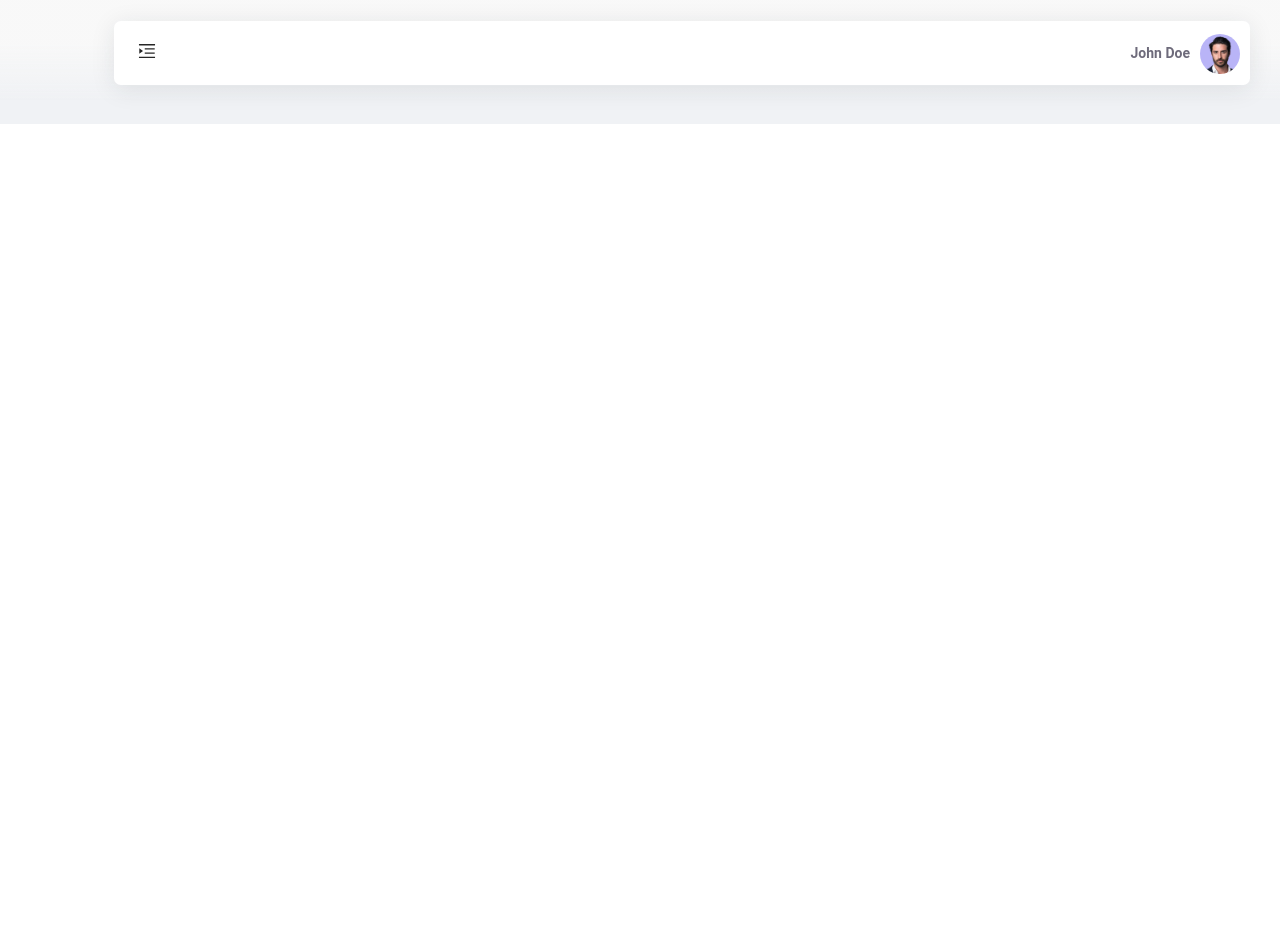
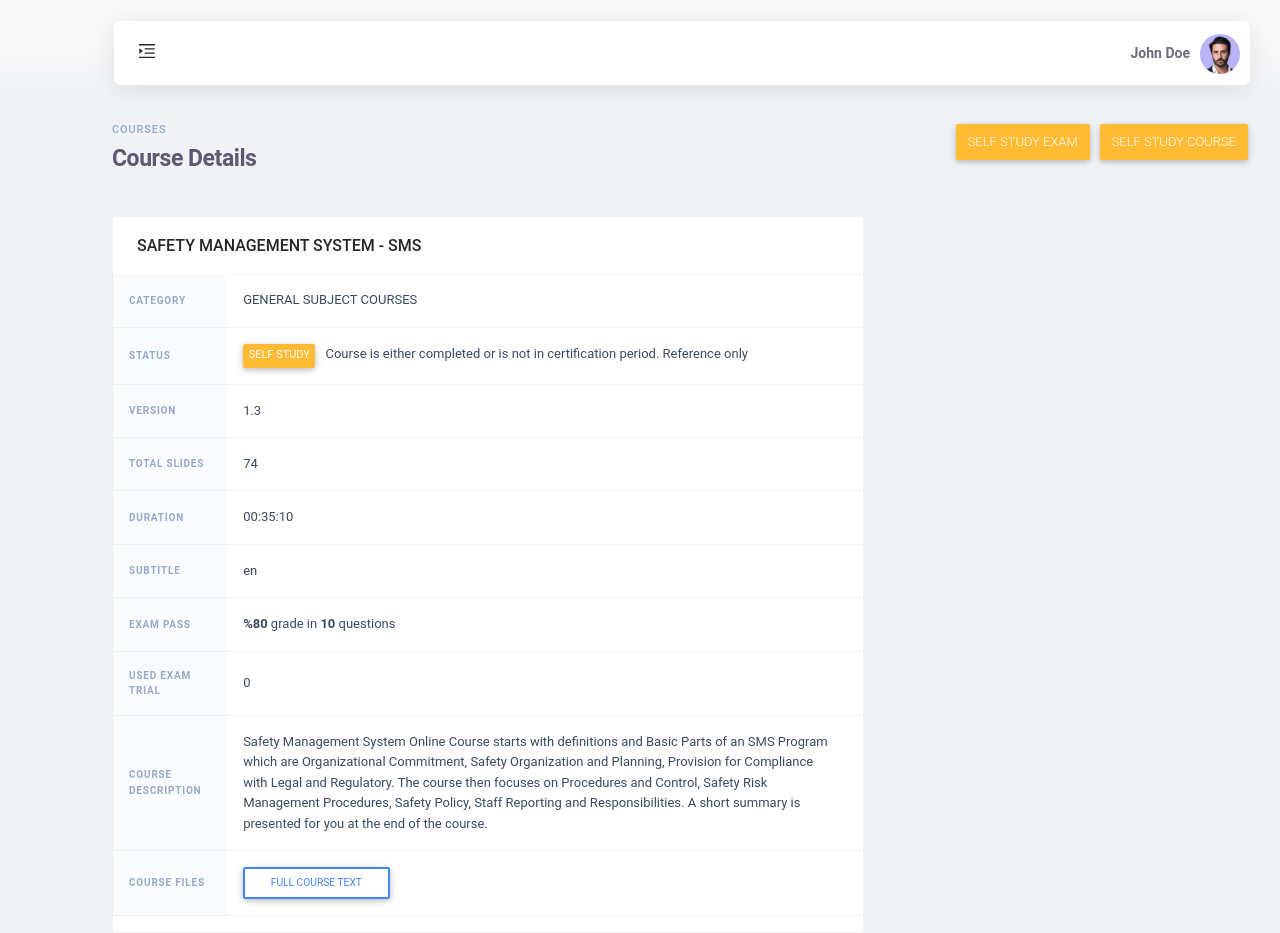
Before and after one commit to FatimeyiZahra/course-exam-reactJs, a React (Create React App) app: page /courseDetails in a window 1280 px wide. Before the commit the page ends 800 px from the top, so only its background shows below. Built offline with nearby package versions, Linux system fonts and the light colour scheme.

Commit message:
course details

```diff
--- a/src/App.js
+++ b/src/App.js
@@ -7,6 +7,7 @@ import DashboardLayout from "./app/layout/DashboardLayout";
 import SignIn from "./app/pages/signIn/SignIn";
 import DashBoard from "./app/pages/dashboard/DashBoard";
 import SelfStudyCoursesCategory from "./app/pages/selfStudyCoursesCategory/SelfStudyCoursesCategory";
+import CourseDetails from "./app/pages/courseDetails/CourseDetails";
 // import '@fortawesome/fontawesome-free/css/all.min.css';
 //  import 'bootstrap-css-only/css/bootstrap.min.css';
 //   import 'mdbreact/dist/css/mdb.css';
@@ -25,6 +26,9 @@ function App() {
          <Route exact path="/SelfStudyCourse">
            <SelfStudyCoursesCategory/>
          </Route>
+         <Route exact path="/courseDetails">
+           <CourseDetails/>
+         </Route>
         </DashboardLayout>
       </Switch>
     </BrowserRouter>
--- a/src/app/component/cardTransactions/index.css
+++ b/src/app/component/cardTransactions/index.css
@@ -271,9 +271,9 @@ small,
 .badge {
   display: inline-block;
   padding: 0.33em 0.5em;
-  font-size: 14px;
+  font-size: 11px;
   font-weight: 400;
-  line-height: 1;
+  line-height: 1.5;
   text-align: center;
   white-space: nowrap;
   /* vertical-align: baseline; */
--- a/src/app/layout/menuItem/SideBarMenuItem.jsx
+++ b/src/app/layout/menuItem/SideBarMenuItem.jsx
@@ -30,7 +30,7 @@ const SideBarMenuItem = () => {
             <Menu.Item key="8">Team 2</Menu.Item>
           </SubMenu>
           <Menu.Item key="9" icon={<FileOutlined  style={{ fontSize: "20px",margin: "0px 6px 0px 0px"}}/>} style={{ fontWeight:"400",fontSize: "1.1rem " ,color:"#625f6e" }}>
-            Files
+          <Link to="/courseDetails">Course Details</Link>
           </Menu.Item>
         </Menu>
   )
--- /dev/null
+++ b/src/app/pages/courseDetails/CourseDetails.jsx
@@ -0,0 +1,117 @@
+import React from "react";
+import { Row, Col } from "antd";
+import "antd/dist/antd.min.css";
+import "./courseDetails.css";
+import { Card } from "antd";
+
+const CourseDetails = () => {
+  return (
+    <div>
+      <div style={{ marginBottom: " 2rem" }}>
+        <Row justify="space-between">
+          <Col xs={24} sm={24} md={12} lg={12} xl={12}>
+            <p className="header-pretitle"> Courses</p>
+            <h1 className="header-title">Course Details</h1>
+          </Col>
+          <Col xs={24} sm={24} md={12} lg={12} xl={12} align="right">
+            <a
+              href="!#"
+              className="btn btn-round btn-block btn-warning lift btn-disable-block"
+              style={{ padding: "0.5rem 0.75rem" }}
+            >
+              Self Study Exam
+            </a>
+            <a
+              href="!#"
+              className="btn btn-round btn-block btn-warning lift btn-disable-block"
+              style={{ marginLeft: "10px", padding: "0.5rem 0.75rem" }}
+            >
+              Self Study Course
+            </a>
+          </Col>
+        </Row>
+      </div>
+
+      <Row gutter={[16, 16]}>
+        <Col xs={24} md={16} lg={16}>
+          <Card
+            title="SAFETY MANAGEMENT SYSTEM - SMS"
+            className="cardWithTable"
+            style={{ padding: 0 }}
+          >
+            <table className="table table-sm card-table">
+              <tbody className="list font-size-sm">
+                <tr>
+                  <th>Category</th>
+                  <td>GENERAL SUBJECT COURSES</td>
+                </tr>
+                <tr>
+                  <th>Status</th>
+                  <td>
+                    <span className="badge badge-warning">SELF STUDY</span>
+                    <small style={{ paddingLeft: "10px" }}>
+                      Course is either completed or is not in certification
+                      period. Reference only
+                    </small>
+                  </td>
+                </tr>
+                <tr>
+                  <th>Version</th>
+                  <td>1.3 </td>
+                </tr>
+                <tr>
+                  <th>Total Slides </th>
+                  <td>74 </td>
+                </tr>
+                <tr>
+                  <th>Duration</th>
+                  <td>00:35:10</td>
+                </tr>
+                <tr>
+                  <th>Subtitle </th>
+                  <td>en</td>
+                </tr>
+                <tr>
+                  <th>Exam Pass</th>
+                  <td>
+                    <b>%80</b> grade in <b>10</b> questions{" "}
+                  </td>
+                </tr>
+                <tr>
+                  <th>Used Exam Trial</th>
+                  <td>0</td>
+                </tr>
+                <tr className="d-none d-lg-table-row">
+                  <th className="vertical-align-top">Course Description</th>
+                  <td>
+                    Safety Management System Online Course starts with
+                    definitions and Basic Parts of an SMS Program which are
+                    Organizational Commitment, Safety Organization and Planning,
+                    Provision for Compliance with Legal and Regulatory. The
+                    course then focuses on Procedures and Control, Safety Risk
+                    Management Procedures, Safety Policy, Staff Reporting and
+                    Responsibilities. A short summary is presented for you at
+                    the end of the course.{" "}
+                  </td>
+                </tr>
+                <tr>
+                  <th>Course Files</th>
+                  <td className="pl-0">
+                    <button
+                      type="button"
+                      className="btn btn-round btn-block  btn-sm btn-outline-primary btn-disable-block"
+                    >
+                      <i className="fe fe-file-text"></i> FULL COURSE TEXT
+                    </button>{" "}
+                  </td>
+                </tr>
+              </tbody>
+            </table>
+          </Card>
+        </Col>
+      </Row>
+    </div>
+  );
+};
+
+export default CourseDetails;
--- /dev/null
+++ b/src/app/pages/courseDetails/courseDetails.css
@@ -0,0 +1,61 @@
+.cardWithTable .ant-card-body {
+  padding: 0 !important;
+}
+.cardWithTable .table-sm tbody th {
+  font-size: 0.625rem;
+}
+.cardWithTable .table tbody th {
+  background-color: #f9fbfd;
+  text-transform: uppercase;
+  font-weight: 600;
+  letter-spacing: 0.08em;
+  color: #95aac9;
+  border-bottom-width: 1px;
+}
+.cardWithTable .table tbody td,
+.cardWithTable .table tbody th,
+.cardWithTable .table thead th {
+  vertical-align: middle;
+}
+
+.cardWithTable .table-sm td,
+.cardWithTable .table-sm th {
+  padding: 1rem;
+}
+.cardWithTable .table-sm td small,
+.cardWithTable .table-sm td {
+  font-size: 0.8125rem;
+  font-weight: 400;
+  color: #3a4b60 !important;
+}
+.cardWithTable .card-table tbody td:last-child,
+.cardWithTable .card-table thead th:last-child {
+  padding-right: 1.5rem !important;
+}
+.cardWithTable table tr {
+  border-bottom: 1px solid #edf2f9;
+}
+.align-items-end {
+  align-items: flex-end !important;
+}
+.lift.btn-disable-block {
+  width: auto !important;
+  display: inline-block;
+  margin-top: 0 !important;
+  margin-left: 10px;
+}
+.header-pretitle {
+    text-transform: uppercase;
+    letter-spacing: .08em;
+    color: #95aac9;
+    margin-bottom: 0.5625rem !important;
+    font-size: 11px !important;
+    line-height: 1.1;
+    font-weight: 500;
+}
+.header-title {
+    /* margin-bottom: 0; */
+    letter-spacing: -.02em;
+    font-weight: bold;
+    font-size: 23px;
+}
```
Also changed, not shown: src/app/pages/selfStudyCoursesCategory/index.css.
